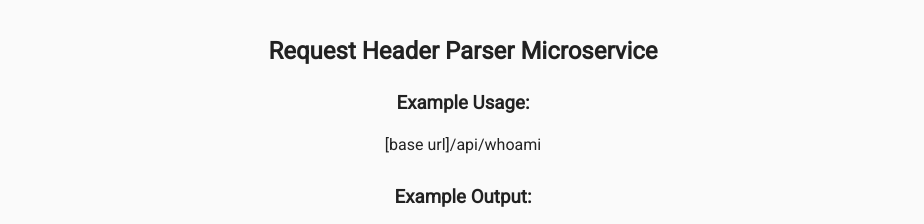
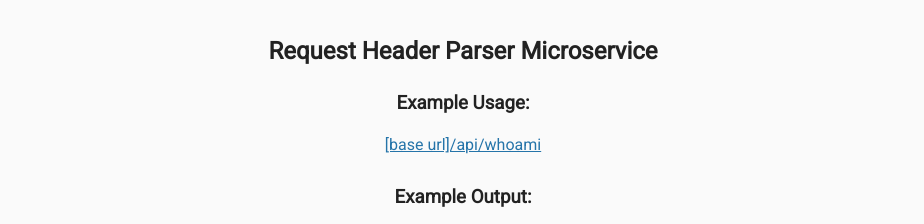
Before and after one commit to BhargavaCreates/Request-Header-Parser-Microservice, a website: page views/index.html in a window 1280 px wide. Shown: the top 224 px of the page, without its empty margins (177-1101 px from the left). Drawn offline with Linux system fonts and the light colour scheme; files that its build step writes are made by us from their sources.

Commit message:
Update index.html

```diff
--- a/views/index.html
+++ b/views/index.html
@@ -15,7 +15,7 @@
 
         <h3>Example Usage:</h3>
         <p>
-          [base url]/api/whoami
+           <a href="/api/whoami">[base url]/api/whoami</a>
         </p>
 
         <h3>Example Output:</h3>
```
